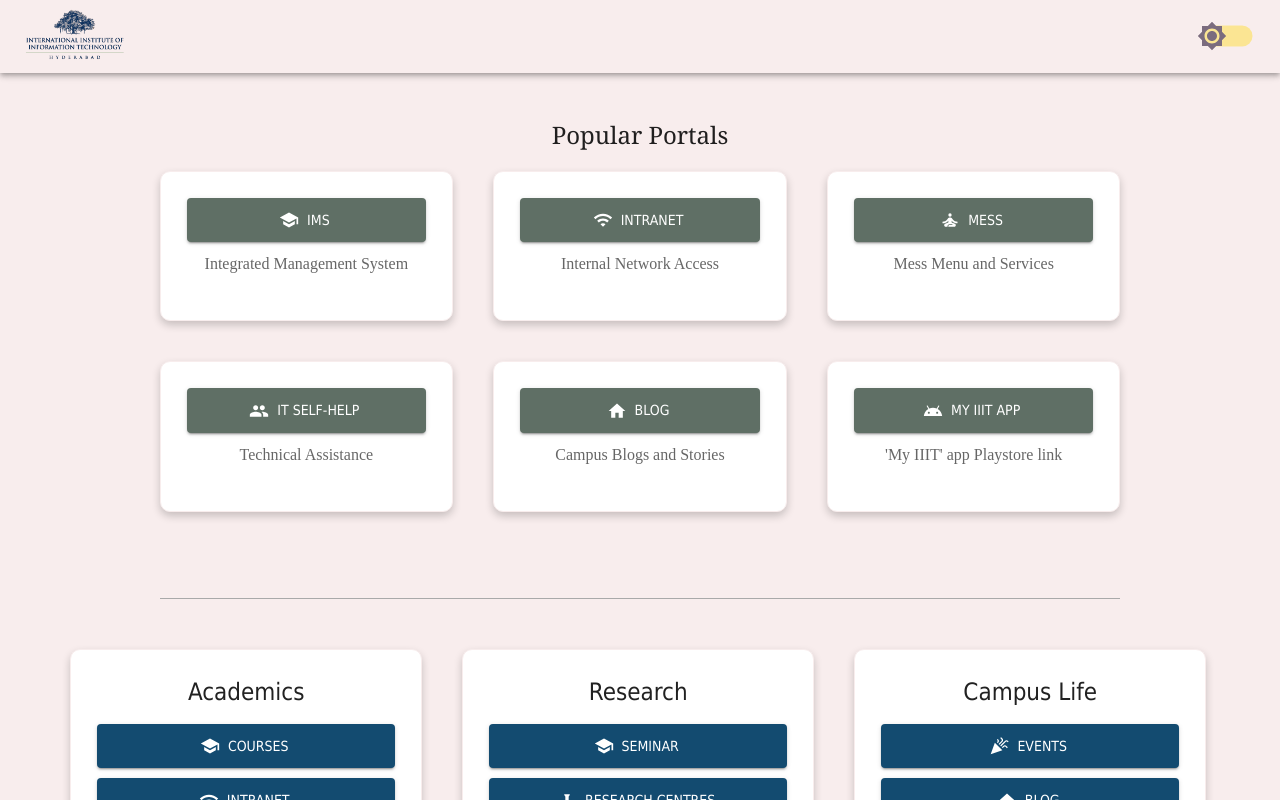
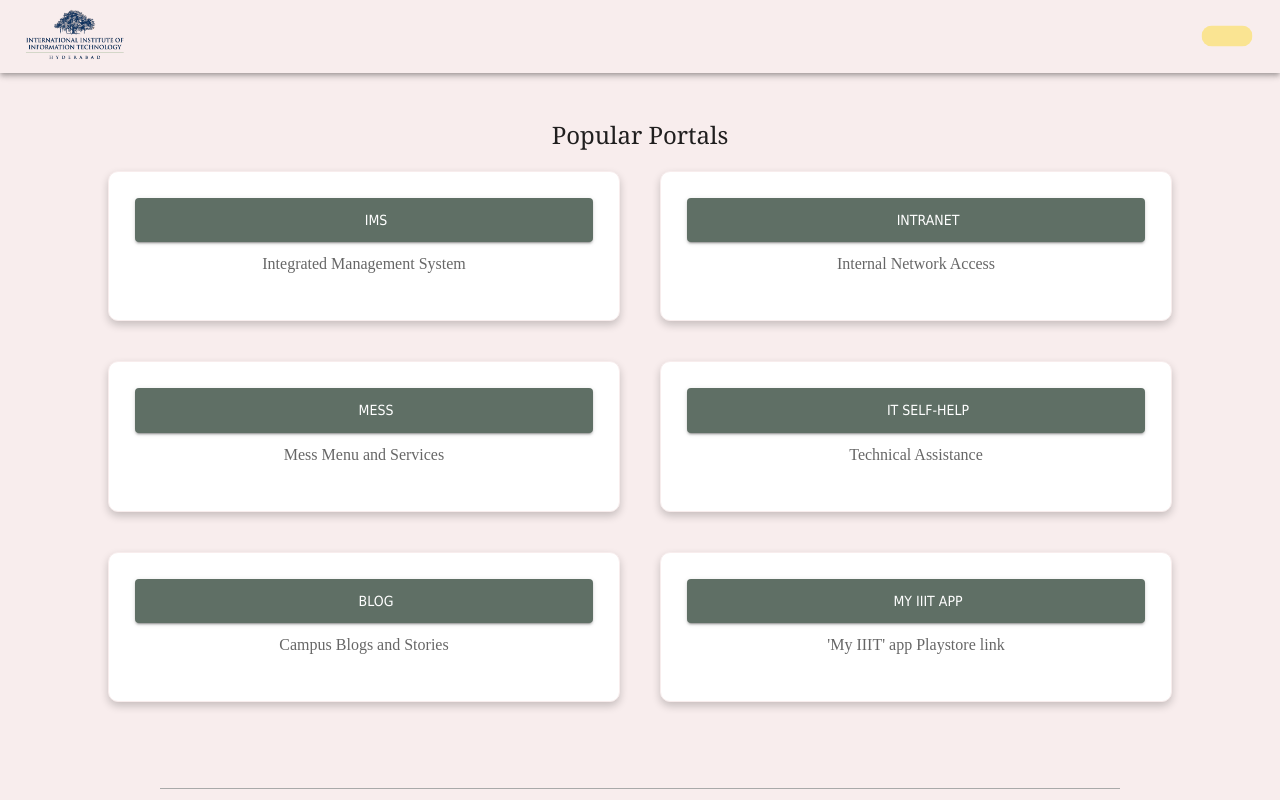
Before and after one commit to Clubs-Council-IIITH/portals, a Next.js app: page / in a window 1280 px wide. Shown: the top 800 px of the page. Built offline with nearby package versions, Linux system fonts and the light colour scheme; no server answers; some icons are missing.

Commit message:
update all packages and accomodate changes

```diff
--- a/src/app/layout.js
+++ b/src/app/layout.js
@@ -8,7 +8,7 @@ export const metadata = {
 export default function RootLayout({ children }) {
   return (
     <html lang="en">
-      <body>{children}</body>
+      <body suppressHydrationWarning={true}>{children}</body>
     </html>
   );
 }
--- a/src/components/home.jsx
+++ b/src/components/home.jsx
@@ -329,6 +329,7 @@ export default function HomeComponent() {
                         textAlign: "center",
                         padding: "10px",
                         paddingBottom: "20px",
+                        width: isMobile ? "90vw" : isTablet ? "40vw" : isBigTablet ? "40vw" : "15vw",
                         height: "100%",
                         marginLeft: "0.5vw",
                       }}
--- a/src/constants/constants.jsx
+++ b/src/constants/constants.jsx
@@ -22,12 +22,6 @@ const linkCategories = [
         icon: <SchoolIcon />,
         requiresVPN: true,
       },
-      // {
-      //   name: "Old Courses Portal",
-      //   url: "https://courses-old.iiit.ac.in",
-      //   icon: <MenuBookIcon />,
-      //   requiresVPN: true,
-      // },
       {
         name: "Intranet",
         url: "https://intranet.iiit.ac.in",
```
Also changed, not shown: package.json (+10 -10 lines), 1 other file (tests, documents, lock files or other folders).
